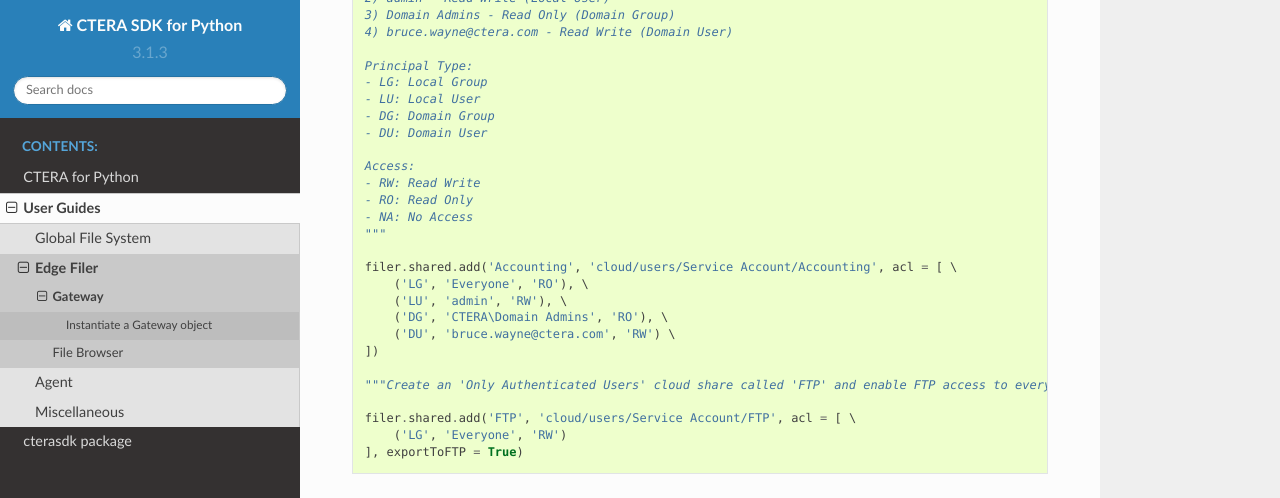
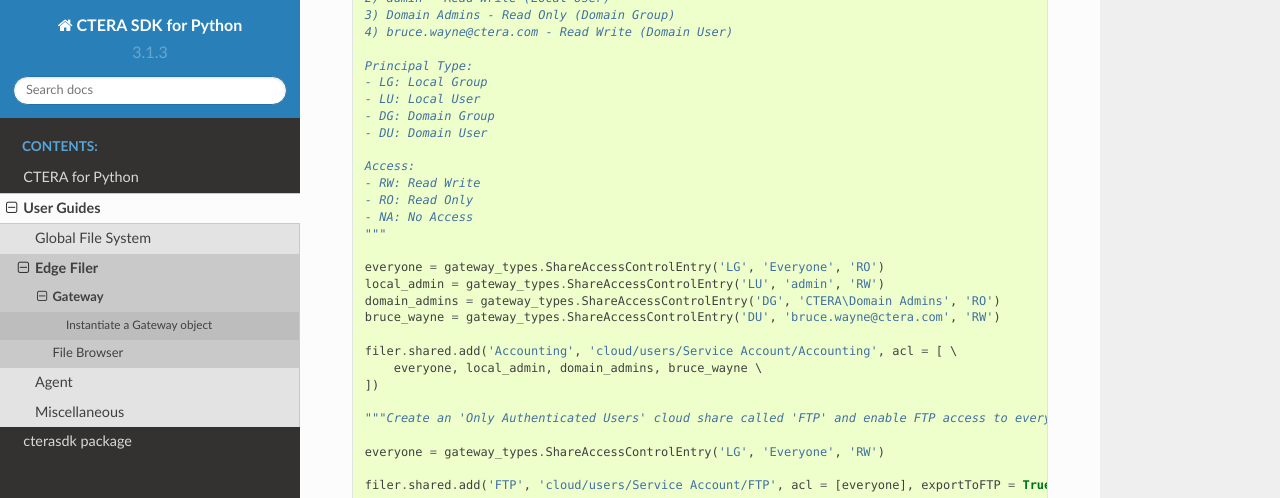
Before and after one commit to ctera/ctera-python-sdk, a Sphinx documentation site: the page built from docs/source/user_guides/Gateway/Gateway.rst, in a window 1280 px wide and 1400 px high, scrolled down 7572 px. Shown: the top 498 px of the window. Built offline with Sphinx 7.4.7 and the Read the Docs theme 2.0.0, drawn with Linux system fonts in a browser that asks for light colours; the version number is read from the project's files by our own code; some of the changed text lies outside the part shown; grey boxes are pictures that could not be loaded.

Commit message:
Expose SDK types to the user
Core
----
Create a new types file
Move CloudFSFolderFindingHelper to the new file
UserAccount = Create an abstract class for all account types and corresponding subclasses
Adjust the code and docstrings
directoryservices - fix call to list domains

Edge
----
Create a new types file
Move ShareAccessControlEntry and RemoveShareAccessControlEntry to new file
Adjust the code and docstrings

Update UT
Update Samples
Update Docs (both api and user guide)

```diff
--- a/cterasdk/__init__.py
+++ b/cterasdk/__init__.py
@@ -8,5 +8,7 @@ from .convert import fromjsonstr, tojsonstr, fromxmlstr, toxmlstr  # noqa: E402,
 from .exception import CTERAException  # noqa: E402, F401
 from .object import GlobalAdmin, ServicesPortal, Gateway, Agent  # noqa: E402, F401
 from .core import query  # noqa: E402, F401
+from .edge import types as gateway_types  # noqa: E402, F401
 from .edge import enum as gateway_enum  # noqa: E402, F401
+from .core import types as portal_types  # noqa: E402, F401
 from .core import enum as portal_enum  # noqa: E402, F401
--- a/docs/source/api/cterasdk.core.rst
+++ b/docs/source/api/cterasdk.core.rst
@@ -34,6 +34,7 @@ Submodules
    cterasdk.core.remote
    cterasdk.core.servers
    cterasdk.core.session
+   cterasdk.core.types
    cterasdk.core.union
    cterasdk.core.users
    cterasdk.core.zones
--- a/docs/source/api/cterasdk.edge.rst
+++ b/docs/source/api/cterasdk.edge.rst
@@ -56,6 +56,7 @@ Submodules
    cterasdk.edge.taskmgr
    cterasdk.edge.telnet
    cterasdk.edge.timezone
+   cterasdk.edge.types
    cterasdk.edge.uri
    cterasdk.edge.users
    cterasdk.edge.volumes
--- a/docs/source/user_guides/Gateway/Gateway.rst
+++ b/docs/source/user_guides/Gateway/Gateway.rst
@@ -297,18 +297,20 @@ Shares
    - NA: No Access
    """
 
+   everyone = gateway_types.ShareAccessControlEntry('LG', 'Everyone', 'RO')
+   local_admin = gateway_types.ShareAccessControlEntry('LU', 'admin', 'RW')
+   domain_admins = gateway_types.ShareAccessControlEntry('DG', 'CTERA\Domain Admins', 'RO')
+   bruce_wayne = gateway_types.ShareAccessControlEntry('DU', 'bruce.wayne@ctera.com', 'RW')
+
    filer.shared.add('Accounting', 'cloud/users/Service Account/Accounting', acl = [ \
-       ('LG', 'Everyone', 'RO'), \
-       ('LU', 'admin', 'RW'), \
-       ('DG', 'CTERA\Domain Admins', 'RO'), \
-       ('DU', 'bruce.wayne@ctera.com', 'RW') \
+       everyone, local_admin, domain_admins, bruce_wayne \
    ])
 
    """Create an 'Only Authenticated Users' cloud share called 'FTP' and enable FTP access to everyone"""
 
-   filer.shared.add('FTP', 'cloud/users/Service Account/FTP', acl = [ \
-       ('LG', 'Everyone', 'RW')
-   ], exportToFTP = True)
+   everyone = gateway_types.ShareAccessControlEntry('LG', 'Everyone', 'RW')
+
+   filer.shared.add('FTP', 'cloud/users/Service Account/FTP', acl = [everyone], exportToFTP = True)
 
 .. automethod:: cterasdk.edge.shares.Shares.add_acl
    :noindex:
@@ -317,31 +319,34 @@ Shares
 
    """Add two access control entries to the 'Accounting' share"""
 
-   filer.shares.add_acl('Accounting', [ \
-       ('DG', 'CTERA\leadership', 'RW'), \
-       ('DU', 'clark.kent@ctera.com', 'RO') \
-   ])
+   domain_group = gateway_types.ShareAccessControlEntry('DG', 'CTERA\leadership', 'RW')
+   domain_user = gateway_types.ShareAccessControlEntry('DU', 'clark.kent@ctera.com', 'RO')
+
+   filer.shares.add_acl('Accounting', [domain_group, domain_user])
 
 .. automethod:: cterasdk.edge.shares.Shares.set_acl
    :noindex:
 
 .. code-block:: python
 
-   """Set two access control entries to the 'Accounting' share"""
+   """Set the access control entries of the 'Accounting' share"""
 
-   filer.shares.set_acl('Accounting', [ \
-       ('DG', 'CTERA\leadership', 'RW'), \
-       ('DU', 'clark.kent@ctera.com', 'RO') \
-   ])
+   domain_group = gateway_types.ShareAccessControlEntry('DG', 'CTERA\leadership', 'RW')
+   domain_user = gateway_types.ShareAccessControlEntry('DU', 'clark.kent@ctera.com', 'RO')
+
+   filer.shares.set_acl('Accounting', [domain_group, domain_user])
 
 .. automethod:: cterasdk.edge.shares.Shares.remove_acl
    :noindex:
 
 .. code-block:: python
 
-   """Remove two access control entries from the 'Accounting' share"""
+   """Remove access control entries from the 'Accounting' share"""
 
-   filer.shares.remove_acl('Accounting', [ ('DG', 'CTERA\leadership'), ('DU', 'clark.kent@ctera.com') ])
+   domain_group = gateway_types.RemoveShareAccessControlEntry('DG', 'CTERA\leadership')
+   domain_user = gateway_types.RemoveShareAccessControlEntry('DU', 'clark.kent@ctera.com')
+
+   filer.shares.remove_acl('Accounting', [domain_group, domain_user])
 
 .. automethod:: cterasdk.edge.shares.Shares.set_share_winacls
    :noindex:
```
Also changed, not shown: docs/source/api/cterasdk.core.types.rst (added, +7 -0 lines), docs/source/api/cterasdk.edge.types.rst (added, +7 -0 lines), docs/source/user_guides/Portal/GlobalAdmin.rst (+28 -12 lines), 11 other files.
